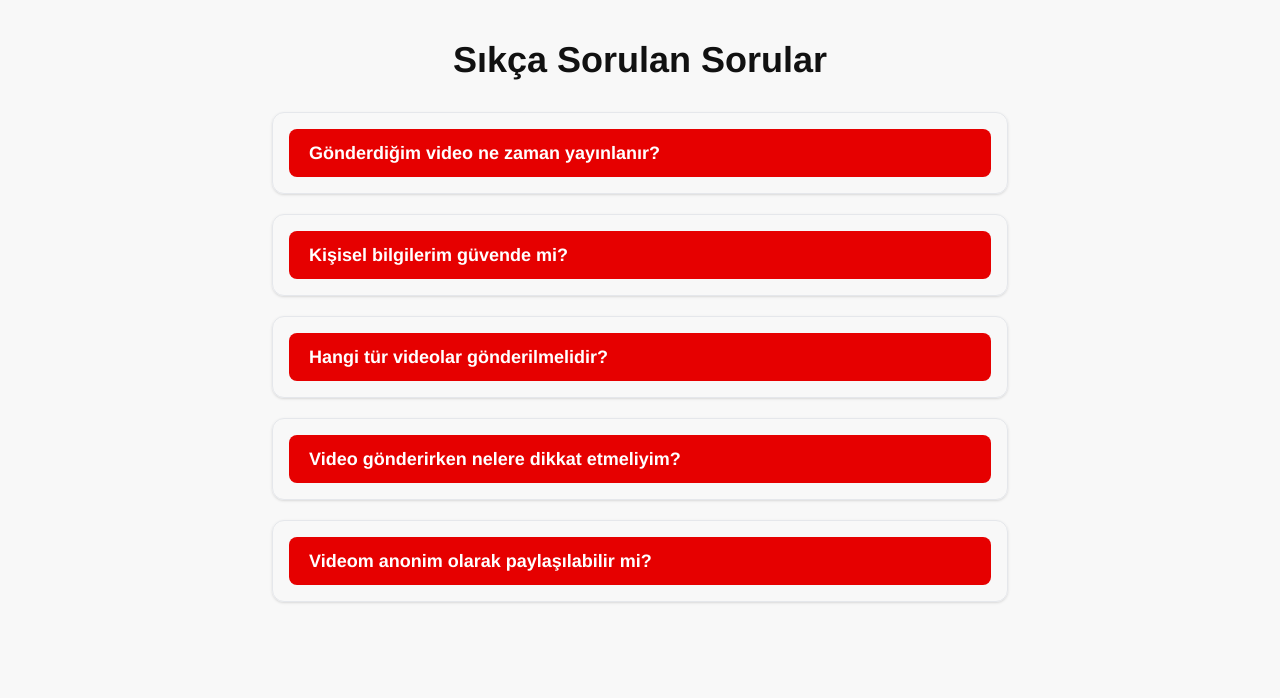
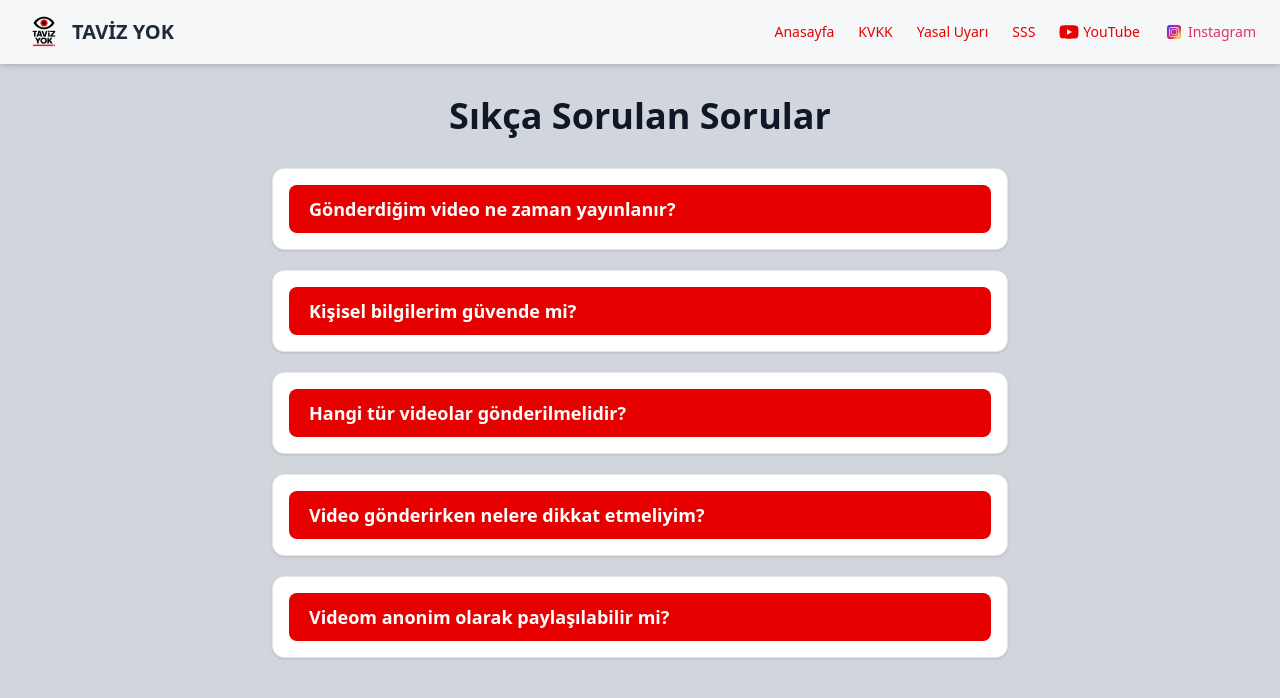
Before and after one commit to GurhanAksoy/tavizyok-website, a Next.js app: page /sss in a window 1280 px wide. Shown: the top 698 px of the page. Built offline with nearby package versions, Linux system fonts and the light colour scheme.

Commit message:
sss yeri ayarlandı

```diff
--- a/src/app/sss/page.js
+++ b/src/app/sss/page.js
@@ -1,6 +1,7 @@
 'use client';
 
 import { useState } from "react";
+import Navbar from '@/components/Navbar';
 
 const sorular = [
   {
@@ -33,11 +34,13 @@ export default function SSS() {
   };
 
   return (
-    <main className="max-w-3xl mx-auto px-4 py-10">
+    <main className="min-h-screen bg-gray-300 text-gray-900 font-sans">
+      <Navbar />
+      <div className="max-w-3xl mx-auto px-4 py-24">
         <h1 className="text-4xl font-bold text-center mb-8">Sıkça Sorulan Sorular</h1>
         <div className="space-y-5">
           {sorular.map((item, index) => (
-          <div key={index} className="border border-gray-200 rounded-xl shadow-sm p-4">
+            <div key={index} className="border border-gray-200 rounded-xl shadow-sm p-4 bg-white">
               <button
                 onClick={() => toggle(index)}
                 className="w-full text-left text-lg font-medium focus:outline-none"
@@ -50,6 +53,7 @@ export default function SSS() {
             </div>
           ))}
         </div>
+      </div>
     </main>
   );
 }
--- a/src/components/Navbar.js
+++ b/src/components/Navbar.js
@@ -37,9 +37,11 @@ export default function Navbar() {
         {/* Menu Items - Desktop */}
         <div className="hidden md:flex items-center space-x-6 text-sm font-medium text-gray-800">
           <Link href="/" className="hover:text-red-600 transition">Anasayfa</Link>
-          <Link href="/sss" className="hover:text-red-600 transition">SSS</Link> {/* 🔴 Yeni eklendi */}
           <Link href="/kvkk" className="hover:text-red-600 transition">KVKK</Link>
           <Link href="/yasal-uyari" className="hover:text-red-600 transition">Yasal Uyarı</Link>
+
+          {/* SSS linki en sonda */}
+          <Link href="/sss" className="hover:text-red-600 transition">SSS</Link>
 
           {/* YouTube */}
           <a
@@ -75,9 +77,9 @@ export default function Navbar() {
       {menuOpen && (
         <div className="md:hidden bg-white/90 px-6 py-4 space-y-3 text-gray-800 shadow-md">
           <Link href="/" className="block hover:text-red-600" onClick={() => setMenuOpen(false)}>Anasayfa</Link>
-          <Link href="/sss" className="block hover:text-red-600" onClick={() => setMenuOpen(false)}>SSS</Link> {/* 🔴 Yeni eklendi */}
           <Link href="/kvkk" className="block hover:text-red-600" onClick={() => setMenuOpen(false)}>KVKK</Link>
           <Link href="/yasal-uyari" className="block hover:text-red-600" onClick={() => setMenuOpen(false)}>Yasal Uyarı</Link>
+          <Link href="/sss" className="block hover:text-red-600" onClick={() => setMenuOpen(false)}>SSS</Link>
 
           <a
             href="https://www.youtube.com/@Taviz_Yok"
```
Lines whose indentation alone changed are shown as unchanged.
